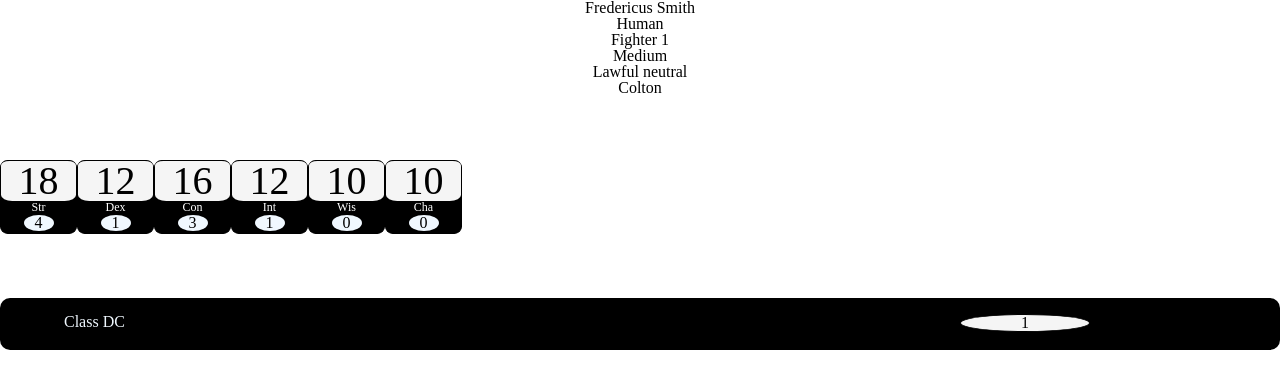
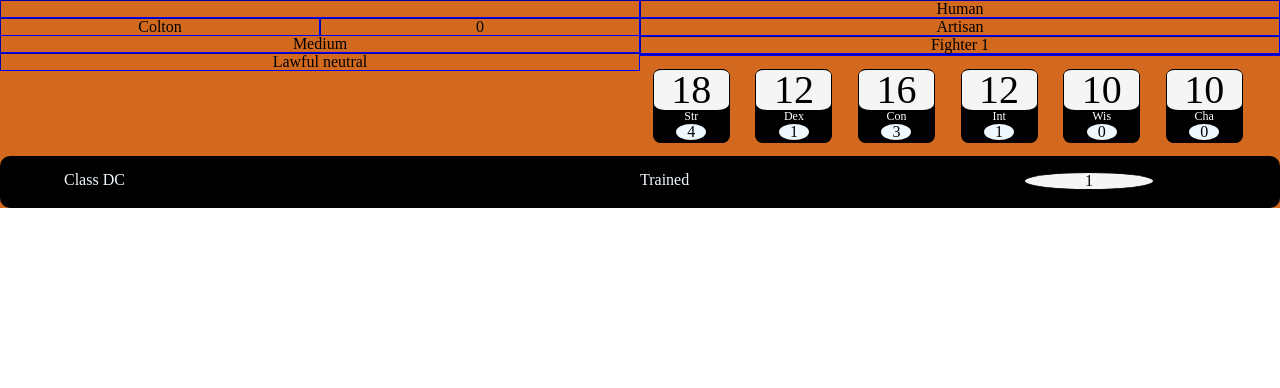
Before and after one commit to checol70/rpgcharacter.com, a React (Create React App) app in the folder rpgcharacter.com/: page / in a window 1280 px wide. Shown: the top 388 px of the page. Built offline with nearby package versions, Linux system fonts and the light colour scheme.

Commit message:
Made some CSS changes, still hammering out the first design.

```diff
--- a/rpgcharacter.com/src/Constructors/Background.js
+++ b/rpgcharacter.com/src/Constructors/Background.js
@@ -1,5 +1,5 @@
 class Background{
-    Background(name, boost, skills, skillFeat){
+    constructor(name, boost, skills, skillFeat){
         this.name = name;
         this.boost = boost;
         this.skills = skills;
--- a/rpgcharacter.com/src/Constructors/Feat.js
+++ b/rpgcharacter.com/src/Constructors/Feat.js
@@ -1,5 +1,5 @@
 class Feat{
-    Feat(name, tags, type, benefit, level, prerequisites, fullDescription, options, trigger){
+    constructor(name, tags, type, benefit, level, prerequisites, fullDescription, options, trigger){
         this.name = name;
         this.tags = tags;
         this.type = type;
--- a/rpgcharacter.com/src/Constructors/Heritage.js
+++ b/rpgcharacter.com/src/Constructors/Heritage.js
@@ -1,5 +1,5 @@
 class Heritage{
-    Heritage(name, effect, choice){
+    constructor(name, effect, choice){
         this.name = name;
         this.effect = effect;
         this.choice = choice;
--- a/rpgcharacter.com/src/components/Skill/Skill.css
+++ b/rpgcharacter.com/src/components/Skill/Skill.css
@@ -9,21 +9,15 @@
     border-radius: 10px;
 }
 .skill-name{
-    width:70%;
+    width:40%;
     text-align: left;
-    /* background-color: limegreen; */
     float: left;
     padding-left: 5%;
     color:aliceblue;
 }
 .amount{
     width:10%;
-    /* background-color: lightblue; */
-    /* text-align: center; */
     float: left;
-    /* border-bottom: 1px;
-    border-color: black;
-    border-style: solid; */
     border-radius: 10%;
     border-style: solid;
     border-width:1px;
@@ -31,10 +25,15 @@
     background-color: whitesmoke;
     border-radius: 50%;
 }
-
+.trained{
+    width:30%;
+    text-align: left;
+    float: left;
+    padding-left: 5%;
+    color:aliceblue;
+}
 .check{
     margin-left: 5px;
     margin-right: 5px;
-    /* background-color: red; */
     float: left;
 }
--- a/rpgcharacter.com/src/components/Skill/SkillShower.js
+++ b/rpgcharacter.com/src/components/Skill/SkillShower.js
@@ -2,9 +2,9 @@ import React from "react";
 import "./Skill.css";
 
 export const SkillShower = (props) => (
-  <li className="skill">
-    <p className="skill-name">{props.skill}</p>
+  <li className = "skill">
+    <p className = "skill-name">{props.skill}</p>
+    <p className = "trained">{props.trained}</p>
     <p className = "amount">{props.amount}</p>
-    <p className = "trained">{props.trained}</p>
   </li>
 );
--- a/rpgcharacter.com/src/components/StatItem/StatItem.css
+++ b/rpgcharacter.com/src/components/StatItem/StatItem.css
@@ -40,8 +40,8 @@
     border-style: solid;
     width: 75px;
     background-color: black;
+    margin: 1% 1%;
     float: left;
-    margin: 5% 0%;
 }
 body{
     text-align: center;
--- a/rpgcharacter.com/src/pages/PFSecondEditionSheet/Sheet.css
+++ b/rpgcharacter.com/src/pages/PFSecondEditionSheet/Sheet.css
@@ -0,0 +1,28 @@
+.column{
+    width: 30%;
+    float: left;
+}
+.divider{
+    width: 50%;
+    float: left;
+}
+.narrow-divider{
+    width: 20%;
+    float: left;
+}
+.wide-divider{
+    width: 70%;
+    float: left;
+}
+.sheet{
+    width: 1280px;
+    margin: 0% auto;
+    background-color: chocolate;
+    height: 100%;
+}
+.block{
+    border-style: inset;
+    border-width: 1px;
+    border-color: blue;
+    box-sizing: border-box;
+}
--- a/rpgcharacter.com/src/pages/PFSecondEditionSheet/Sheet.js
+++ b/rpgcharacter.com/src/pages/PFSecondEditionSheet/Sheet.js
@@ -12,11 +12,11 @@ import {
   Ancestry,
   Feat,
 } from "../../Constructors";
-import {SkillShower} from  "../../components/Skill"
+import { SkillShower } from "../../components/Skill";
 
 class Sheet extends Component {
   state = {
-    characterName: "Fredericus Smith",
+    characterName: "",//"Fredericus Smith",
     playerName: "Colton",
     rpgClass: new RPGClass("Fighter", "Str", 10),
     alignment: "Lawful neutral",
@@ -54,12 +54,12 @@ class Sheet extends Component {
       )
     ),
     abilityScores: {
-     "Str": new Stat("Strength", "Str", 18),
-     "Dex": new Stat("Dexterity", "Dex", 12),
-     "Con": new Stat("Constitution", "Con", 16),
-     "Int": new Stat("Intelligence", "Int", 12),
-     "Wis": new Stat("Wisdom", "Wis", 10),
-     "Cha": new Stat("Charisma", "Cha", 10),
+      Str: new Stat("Strength", "Str", 18),
+      Dex: new Stat("Dexterity", "Dex", 12),
+      Con: new Stat("Constitution", "Con", 16),
+      Int: new Stat("Intelligence", "Int", 12),
+      Wis: new Stat("Wisdom", "Wis", 10),
+      Cha: new Stat("Charisma", "Cha", 10),
     },
     classDC: new Skill("ClassDC", "Str", "Trained"),
     skills: [
@@ -201,7 +201,7 @@ class Sheet extends Component {
     itembonuses: [],
     level: 1,
     money: [0, 9, 0, 0],
-    deity: ""
+    deity: "",
   };
 
   calculateItemBonuses = (bonusType) => {
@@ -222,33 +222,36 @@ class Sheet extends Component {
     return arr;
   };
 
-  showClassDC = ()=>{
-    let amount = this.state.classDC.calculateSkill(this.state.level, this.state.abilityScores[this.state.classDC.stat].mod);
+  showClassDC = () => {
+    let amount = this.state.classDC.calculateSkill(
+      this.state.level,
+      this.state.abilityScores[this.state.classDC.stat].mod
+    );
     let trained = this.state.classDC.trainingLevel;
-    return <SkillShower skill = "Class DC" amount = {amount} trained = {trained}/>;
-  }
+    return <SkillShower skill="Class DC" amount={amount} trained={trained} />;
+  };
 
   render = () => {
     return (
-      <div>
-        <div className = "top">
-          <p>{this.state.characterName}</p>
-          <p>{this.state.ancestry.name}</p>
-          <p>{`${this.state.rpgClass.name} ${this.state.level}`}</p>
-          <p>{this.state.background.name}</p>
-          <p>{this.state.ancestry.size}</p>
-          <p>{this.state.alignment}</p>
-          <p>{this.state.playerName}</p>
-          <p>{this.state.deity}</p>
+      <div className="sheet">
+        <div className="top">
+          <div className="divider">
+            <p className="block">{this.state.characterName != ""? this.state.characterName:"\xa0"}</p>
+            <p className="divider block">{this.state.playerName}</p>
+            <p className="divider block">{this.state.xp}</p>
+            <p className="block">{this.state.ancestry.size}</p>
+            <p className="block">{this.state.alignment}</p>
+          </div>
+          <div className="divider">
+            <p className="block">{this.state.ancestry.name}</p>
+            <p className="block">{this.state.background.name}</p>
+            <p className="block">{`${this.state.rpgClass.name} ${this.state.level}`}</p>
+            <p className="block">{this.state.deity}</p>
+          </div>
         </div>
 
-        <div className = "stats">
-          {this.getStats()}
-        </div>
-        <div className = "class-dc">
-          {this.showClassDC()}
-          {/* <SkillShower skill = "Class DC" amount = {this.state.classDC.calculateSkill(this.state.level, this.state.abilityScores[this.state.classDC.stat].mod)} trained = {this.state.classDC.trainingLevel}/> */}
-        </div>
+        <div className="stats">{this.getStats()}</div>
+        <div className="class-dc">{this.showClassDC()}</div>
       </div>
     );
   };
```
